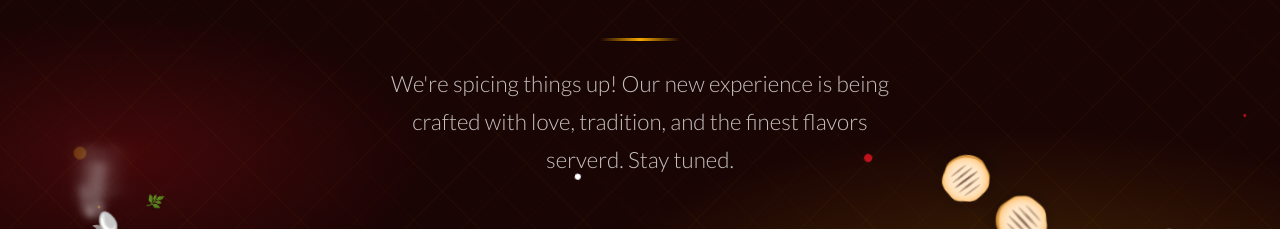
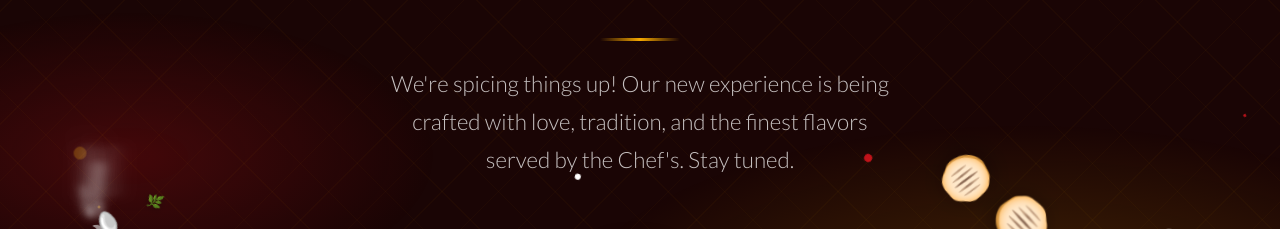
Before and after one commit to abhinavkaundal/punjabicurryhouse.com, a plain HTML site: page index.html in a window 1280 px wide. Shown: the part 484-713 px from the top of the page. Drawn offline with nearby package versions, Linux system fonts and the light colour scheme.

Commit message:
Correct spelling in subheadline text
chnaged "served"

```diff
--- a/index.html
+++ b/index.html
@@ -501,7 +501,7 @@
   <div class="divider" aria-hidden="true"></div>
 
   <p class="subheadline">
-    We're spicing things up! Our new experience is being crafted with love, tradition, and the finest flavors serverd. Stay tuned.
+    We're spicing things up! Our new experience is being crafted with love, tradition, and the finest flavors served by the Chef's. Stay tuned.
   </p>
 
   <div class="notify-wrap">
```
